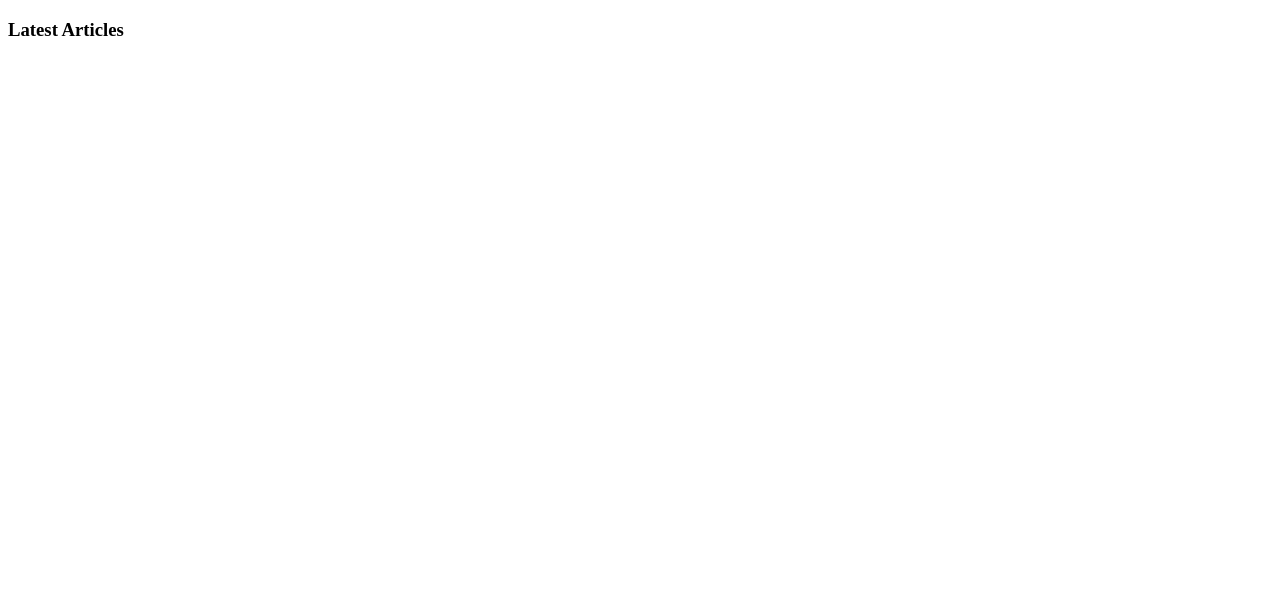
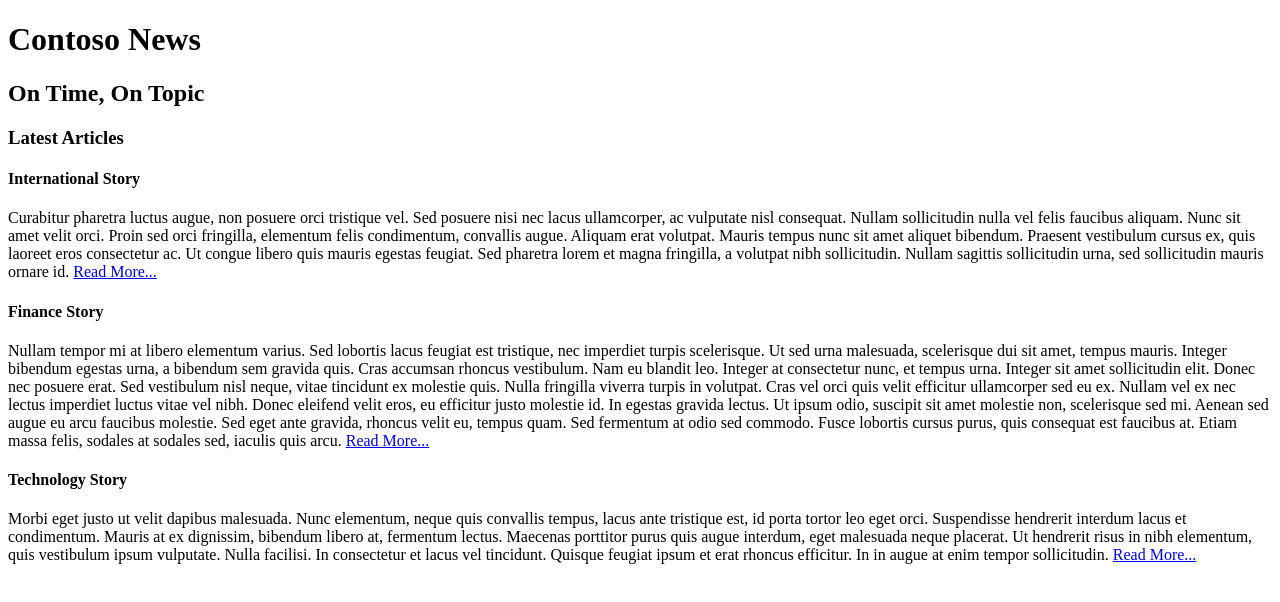
Before and after one commit to ivanabo/HTMLandJavaScript, a plain HTML site: page Homework/index.html in a window 1280 px wide. Drawn offline with Linux system fonts and the light colour scheme.

Commit message:
a basic HTML document structure

```diff
--- a/Homework/index.html
+++ b/Homework/index.html
@@ -4,24 +4,31 @@
         <title>Contoso News</title>
     </head>
     <body>
+        <header>
+            <h1>Contoso News</h1>
+            <h2>On Time, On Topic</h2>
+        </header>
         <main>
             <h3>Latest Articles</h3>
             <article>
-                <h4></h4>
+                <h4>International Story</h4>
                 <p>
-
+                    Curabitur pharetra luctus augue, non posuere orci tristique vel. Sed posuere nisi nec lacus ullamcorper, ac vulputate nisl consequat. Nullam sollicitudin nulla vel felis faucibus aliquam. Nunc sit amet velit orci. Proin sed orci fringilla, elementum felis condimentum, convallis augue. Aliquam erat volutpat. Mauris tempus nunc sit amet aliquet bibendum. Praesent vestibulum cursus ex, quis laoreet eros consectetur ac. Ut congue libero quis mauris egestas feugiat. Sed pharetra lorem et magna fringilla, a volutpat nibh sollicitudin. Nullam sagittis sollicitudin urna, sed sollicitudin mauris ornare id.
+                    <a href="#" target="_blank">Read More...</a>
                 </p>
             </article>
             <article>
-                <h4></h4>
+                <h4>Finance Story</h4>
                 <p>
-
+                    Nullam tempor mi at libero elementum varius. Sed lobortis lacus feugiat est tristique, nec imperdiet turpis scelerisque. Ut sed urna malesuada, scelerisque dui sit amet, tempus mauris. Integer bibendum egestas urna, a bibendum sem gravida quis. Cras accumsan rhoncus vestibulum. Nam eu blandit leo. Integer at consectetur nunc, et tempus urna. Integer sit amet sollicitudin elit. Donec nec posuere erat. Sed vestibulum nisl neque, vitae tincidunt ex molestie quis. Nulla fringilla viverra turpis in volutpat. Cras vel orci quis velit efficitur ullamcorper sed eu ex. Nullam vel ex nec lectus imperdiet luctus vitae vel nibh. Donec eleifend velit eros, eu efficitur justo molestie id. In egestas gravida lectus. Ut ipsum odio, suscipit sit amet molestie non, scelerisque sed mi. Aenean sed augue eu arcu faucibus molestie. Sed eget ante gravida, rhoncus velit eu, tempus quam. Sed fermentum at odio sed commodo. Fusce lobortis cursus purus, quis consequat est faucibus at. Etiam massa felis, sodales at sodales sed, iaculis quis arcu.
+                    <a href="#" target="_blank">Read More...</a>
                 </p>
             </article>
             <article>
-                <h4></h4>
+                <h4>Technology Story</h4>
                 <p>
-
+                    Morbi eget justo ut velit dapibus malesuada. Nunc elementum, neque quis convallis tempus, lacus ante tristique est, id porta tortor leo eget orci. Suspendisse hendrerit interdum lacus et condimentum. Mauris at ex dignissim, bibendum libero at, fermentum lectus. Maecenas porttitor purus quis augue interdum, eget malesuada neque placerat. Ut hendrerit risus in nibh elementum, quis vestibulum ipsum vulputate. Nulla facilisi. In consectetur et lacus vel tincidunt. Quisque feugiat ipsum et erat rhoncus efficitur. In in augue at enim tempor sollicitudin.
+                    <a href="#" target="_blank">Read More...</a>
                 </p>
             </article>
         </main>
```
